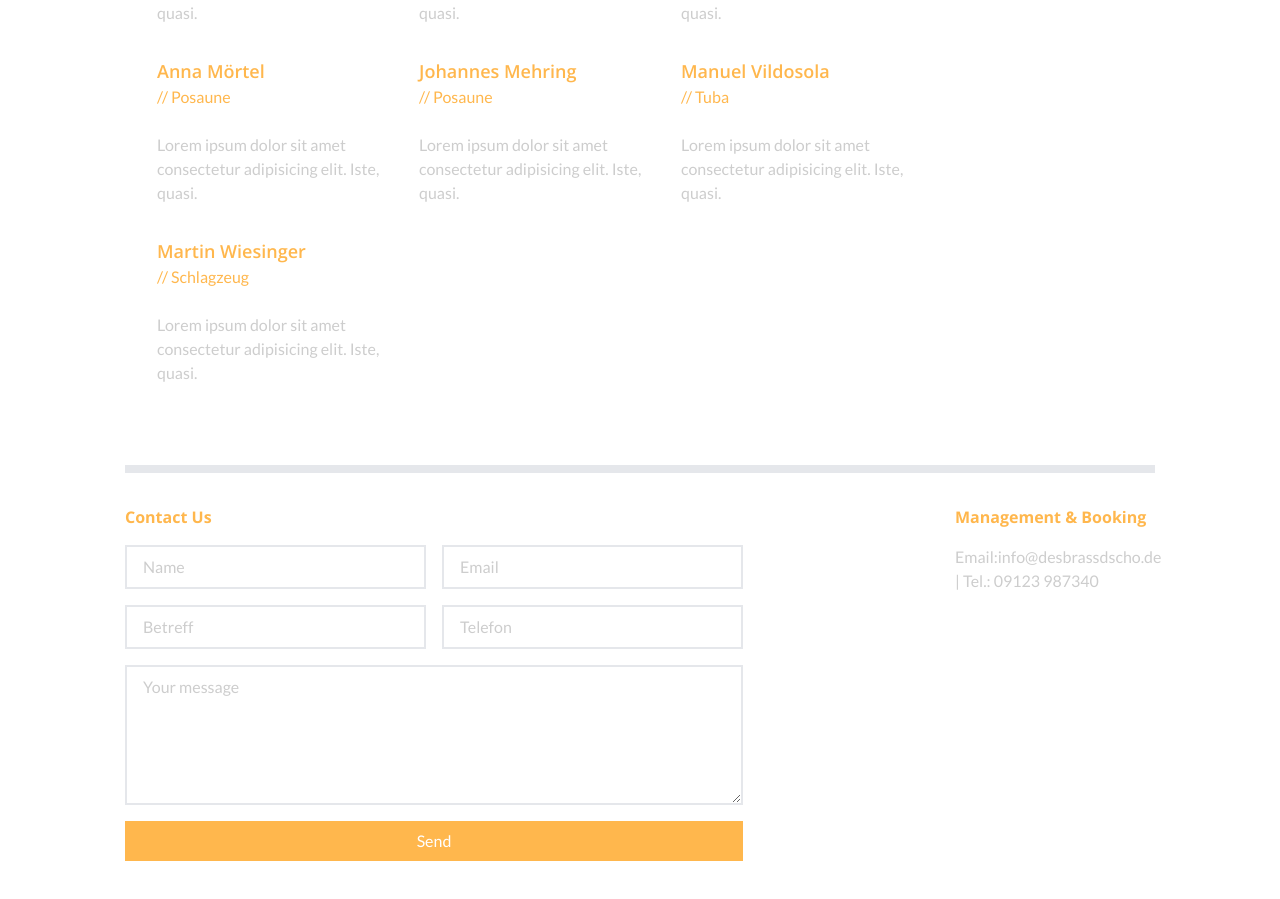
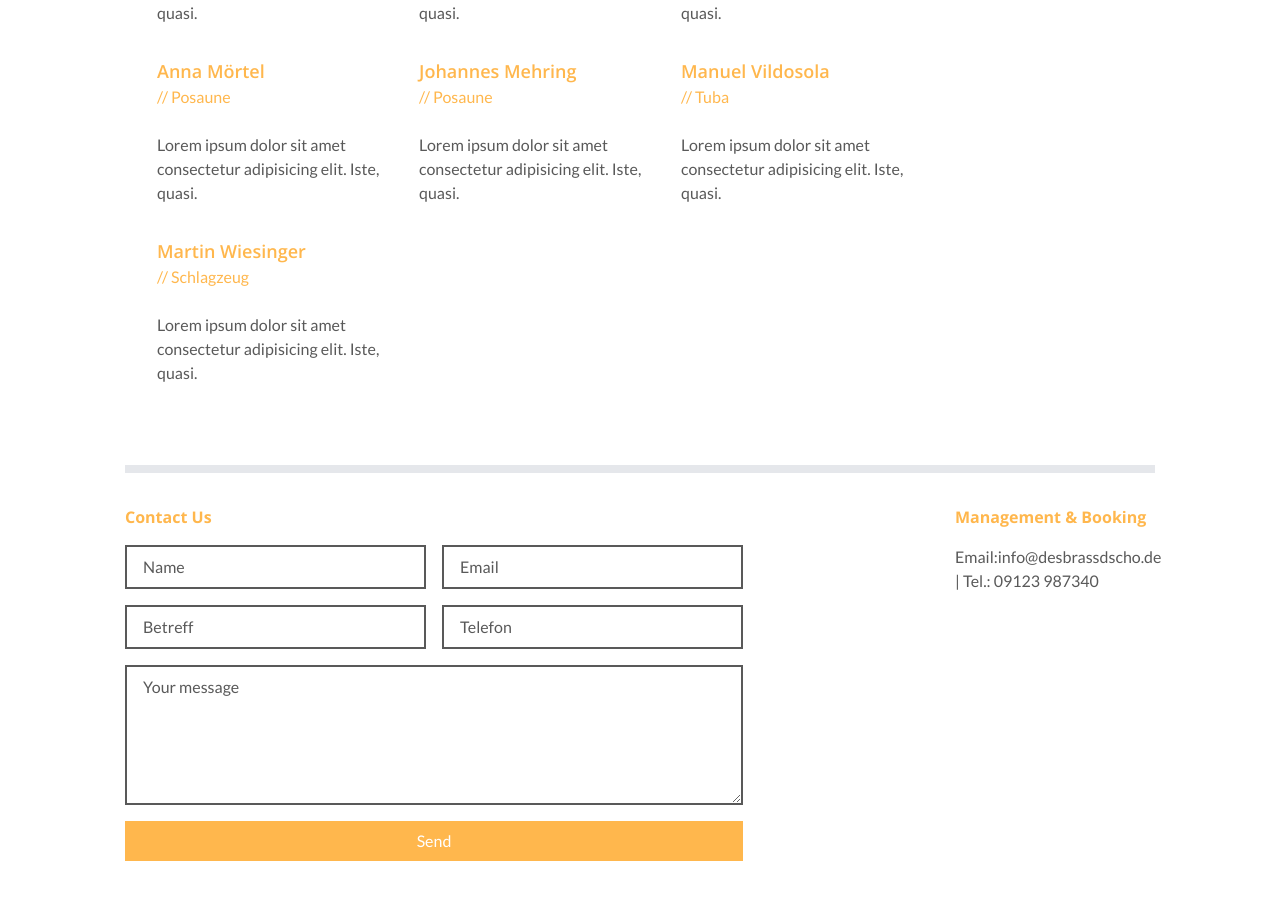
Before and after one commit to Chris-2811/band-app, a React (Vite) app: page /band in a window 1280 px wide. Shown: the part 843-1742 px from the top of the page. Built offline with nearby package versions, Linux system fonts and the light colour scheme.

Commit message:
added form elements for netlify

```diff
--- a/src/App.jsx
+++ b/src/App.jsx
@@ -1,4 +1,4 @@
-import { useState } from 'react';
+import { useState, useNavigate } from 'react';
 import { BrowserRouter as Router, Routes, Route } from 'react-router-dom';
 import './App.css';
 import { Home, Band, Tour, Gallery, Listen } from './pages/index.js';
--- a/src/components/UserPanel.jsx
+++ b/src/components/UserPanel.jsx
@@ -1,49 +1,87 @@
-import React from 'react';
+import React, { useState } from 'react';
+import { useNavigate } from 'react-router-dom';
 
 function UserPanel() {
+  const [submitted, setSubmitted] = useState(false);
+  const navigate = useNavigate();
+  const [formData, setFormDate] = useState({
+    name: '',
+    email: '',
+    subject: '',
+    phone: '',
+    message: '',
+  });
+
+  function handleSubmit(e) {
+    e.preventDefault();
+    setSubmitted(true);
+    navigate('/home');
+    console.log('success');
+  }
+
+  function handleChange(e) {
+    setFormDate({
+      ...formData,
+      [e.target.name]: e.target.value,
+    });
+  }
+
   return (
     <div className="md:flex  md:justify-between pt-8 pb-14">
       <form
+        onSubmit={handleSubmit}
         className="max-w-[650px] md:w-[60%]"
         method="POST"
         name="contact"
         data-netlify="true"
-        action="/"
+        netlify-honeypot="bot-field"
       >
         <h3 className="text-primary mb-6 md:mb-4">Contact Us</h3>
         <div className="flex gap-4">
+          <input type="hidden" name="bot-field" />
+          <input type="hidden" name="contact" value="contact" />
           <input
             type="text"
-            className="block placeholder-primary text-body w-full mb-4 border-2 py-2 px-4 bg-transparent outline-none"
+            className="block placeholder-body text-body w-full mb-4 border-2 border-body py-2 px-4 bg-transparent outline-none"
             placeholder="Name"
             name="name"
+            value={formData.name}
+            onChange={handleChange}
           />
           <input
             type="email"
-            className="block placeholder-primary text-body w-full mb-4 border-2 py-2 px-4 bg-transparent outline-none"
+            className="block placeholder-body text-body w-full mb-4 border-2  border-body py-2 px-4 bg-transparent outline-none"
             placeholder="Email"
             name="email"
+            value={formData.email}
+            onChange={handleChange}
           />
         </div>
         <div className="flex gap-4">
           <input
             type="text"
-            className="block placeholder-primary text-body w-full mb-4 border-2 py-2 px-4 bg-transparent outline-none"
+            className="block placeholder-body text-body w-full mb-4 border-2  border-body py-2 px-4 bg-transparent outline-none"
             placeholder="Betreff"
             name="subject"
+            value={formData.subject}
+            onChange={handleChange}
           />
           <input
             type="tel"
-            className="block placeholder-primary text-body w-full mb-4 border-2 py-2 px-4 bg-transparent outline-none"
+            className="block placeholder-body text-body w-full mb-4 border-2  border-body py-2 px-4 bg-transparent outline-none"
             placeholder="Telefon"
             name="phone"
+            value={formData.phone}
+            onChange={handleChange}
           />
         </div>
         <textarea
           rows={5}
-          className="block placeholder-primary text-body w-full mb-4 border-2 py-2 px-4 bg-transparent outline-none"
+          className="block placeholder-body  w-full mb-4 border-2  border-body py-2 px-4 bg-transparent outline-none"
           placeholder="Your message"
           name="message"
+          value={formData.message}
+          onChange={handleChange}
         />
         <button
           type="submit"
@@ -51,6 +89,11 @@ function UserPanel() {
         >
           Send
         </button>
+        {submitted && (
+          <div className="mt-4 text-green-500">
+            Ihre Nachricht wurde erfolgreich übermittelt!
+          </div>
+        )}
       </form>
       <div className="mt-12 md:mt-0">
         <h3 className="text-primary mb-4">Management & Booking</h3>
--- a/tailwind.config.js
+++ b/tailwind.config.js
@@ -15,7 +15,8 @@ export default {
         /* primary: '#ff9800', */
         /* primary: 'rgb(216, 235, 247)', */
 
-        body: 'rgb(205, 205, 205)',
+        body: '#595959',
+        'body-dark': 'rgb(205, 205, 205)',
         'dark-bg': '#1f1f1f',
       },
       placeholderColor: {
```
